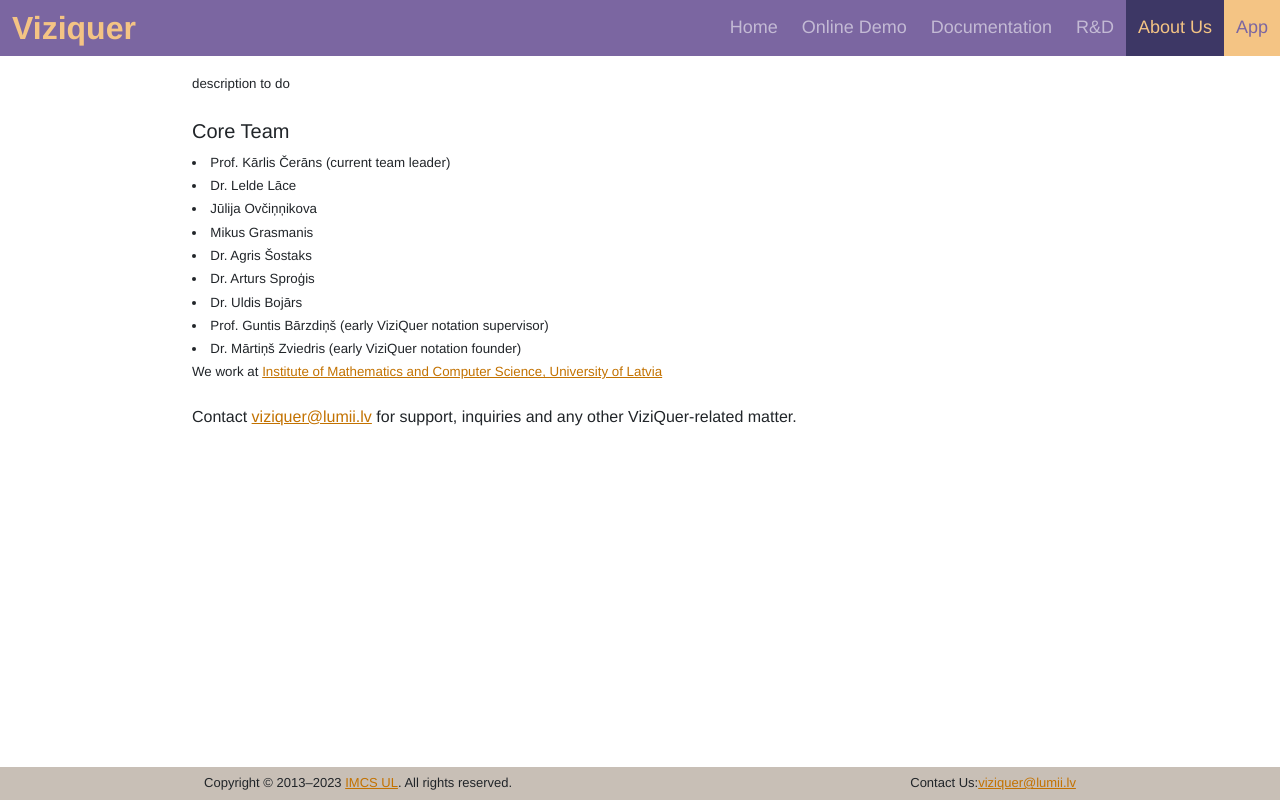
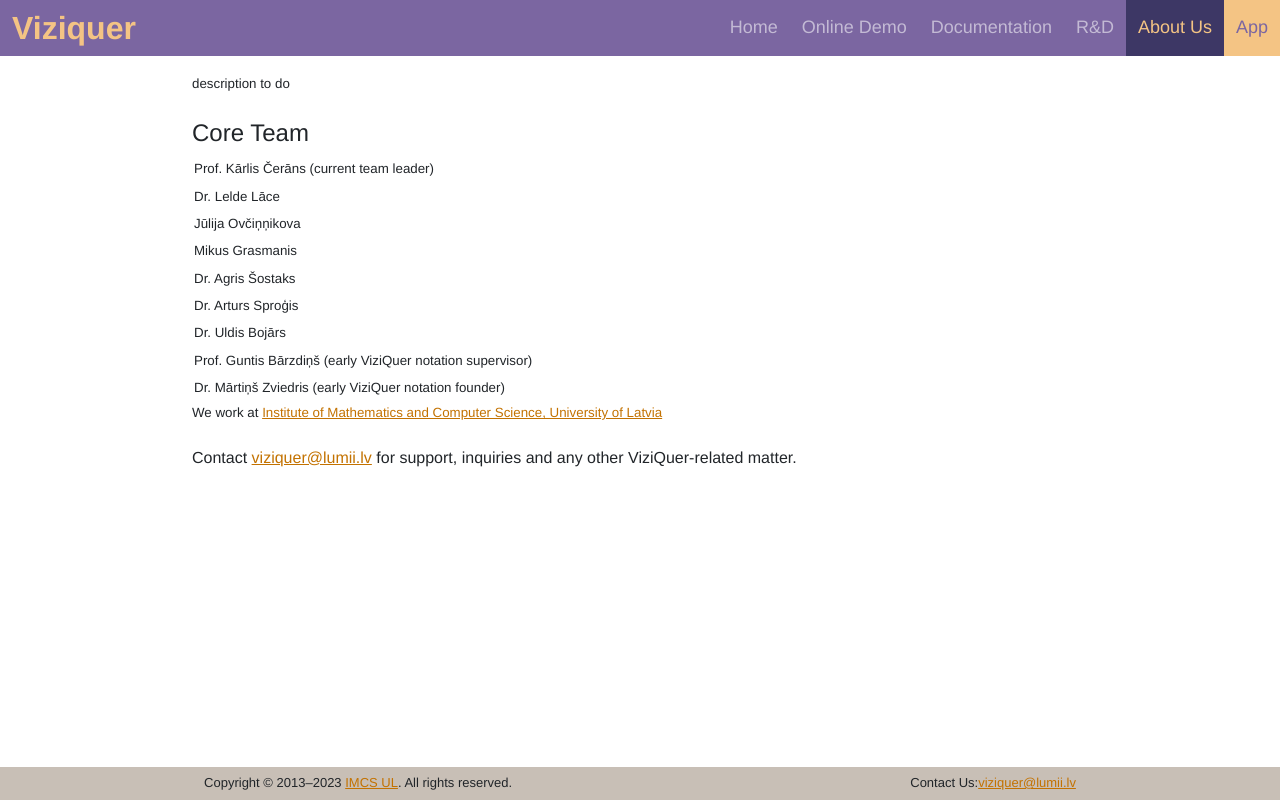
Before and after one commit to peppermint25/ViziQuer, an Angular app: page /contacts in a window 1280 px wide. Before the commit this address led to /ViziQuer/contacts. Built offline with nearby package versions, Linux system fonts and the light colour scheme.

Commit message:
slight visual changes

```diff
--- a/src/app/contacts/contacts.component.html
+++ b/src/app/contacts/contacts.component.html
@@ -1,7 +1,7 @@
 <div class="component">
     <div>description to do</div><br>
 
-    <h5>Core Team</h5>
+    <h4>Core Team</h4>
     <div>
       <li>Prof. Kārlis Čerāns (current team leader)</li>
       <li>Dr. Lelde Lāce</li>
--- a/src/app/contacts/contacts.component.scss
+++ b/src/app/contacts/contacts.component.scss
@@ -0,0 +1,4 @@
+li{
+  list-style-type: none;
+  padding: 2px;
+}
--- a/src/app/documentation/documentation.component.scss
+++ b/src/app/documentation/documentation.component.scss
@@ -6,7 +6,6 @@
 
 .grid{
   justify-content: center;
-  text-align: center;
   position: relative;
   max-width: 100%;
   overflow-x: auto;
--- a/src/app/querry-environment/querry-environment.component.html
+++ b/src/app/querry-environment/querry-environment.component.html
@@ -1,7 +1,3 @@
-<div class="component">
-    <h1>Online demo</h1>
-</div>
-
 <div class="container">
     <div class="row">
         <div class="col-12">
--- a/src/app/querry-environment/querry-environment.component.scss
+++ b/src/app/querry-environment/querry-environment.component.scss
@@ -36,4 +36,5 @@
 
 .container{
   width: 90%;
+  padding: 1em 0;
 }
--- a/src/app/research/research.component.scss
+++ b/src/app/research/research.component.scss
@@ -1,3 +1,4 @@
 li{
-  text-decoration: none;
+  list-style-type: none;
+  padding: 5px;
 }
--- a/src/index.html
+++ b/src/index.html
@@ -3,7 +3,7 @@
 <head>
   <meta charset="utf-8">
   <title>ViziQuer</title>
-  <base href="/ViziQuer">
+  <base href="/">
   <meta name="viewport" content="width=device-width, initial-scale=1">
   <link rel="icon" type="image/x-icon" href="favicon.ico">
 </head>
```
Also changed, not shown: 3 other files (tests, documents, lock files or other folders).
